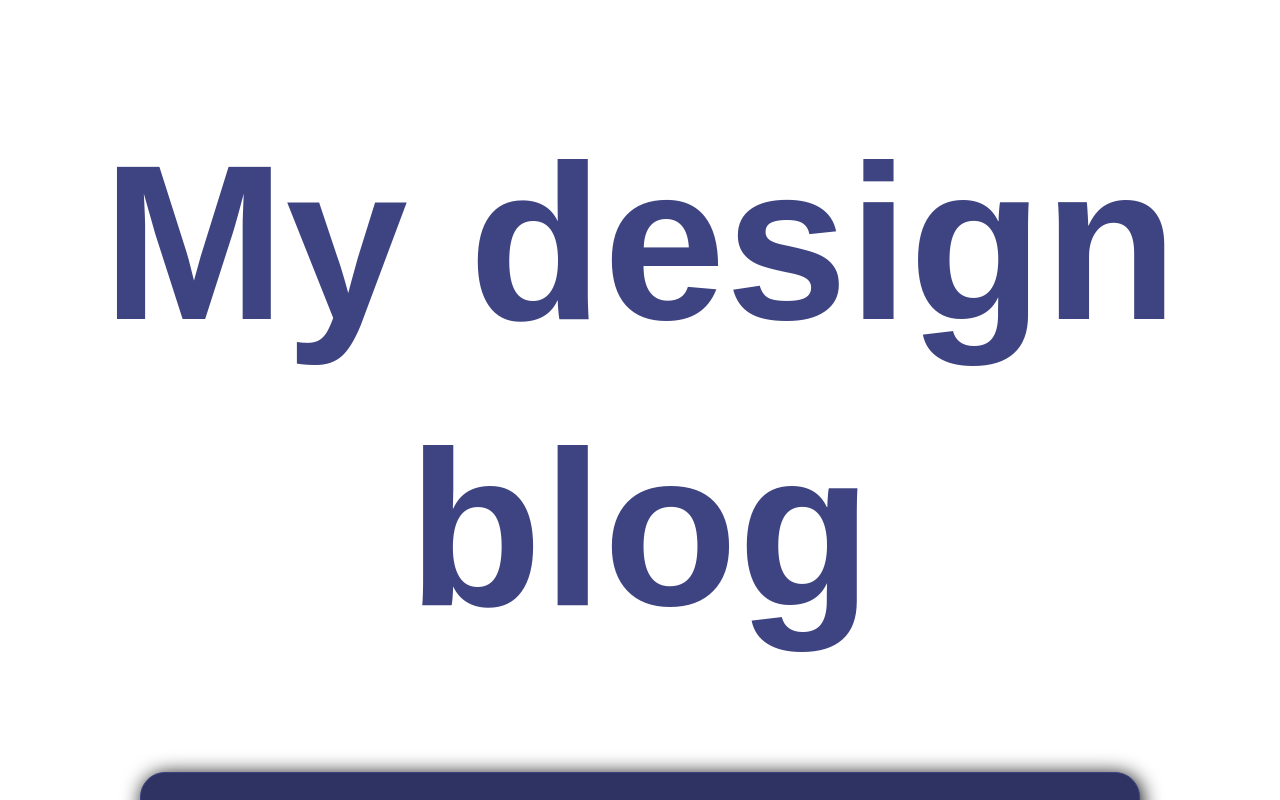
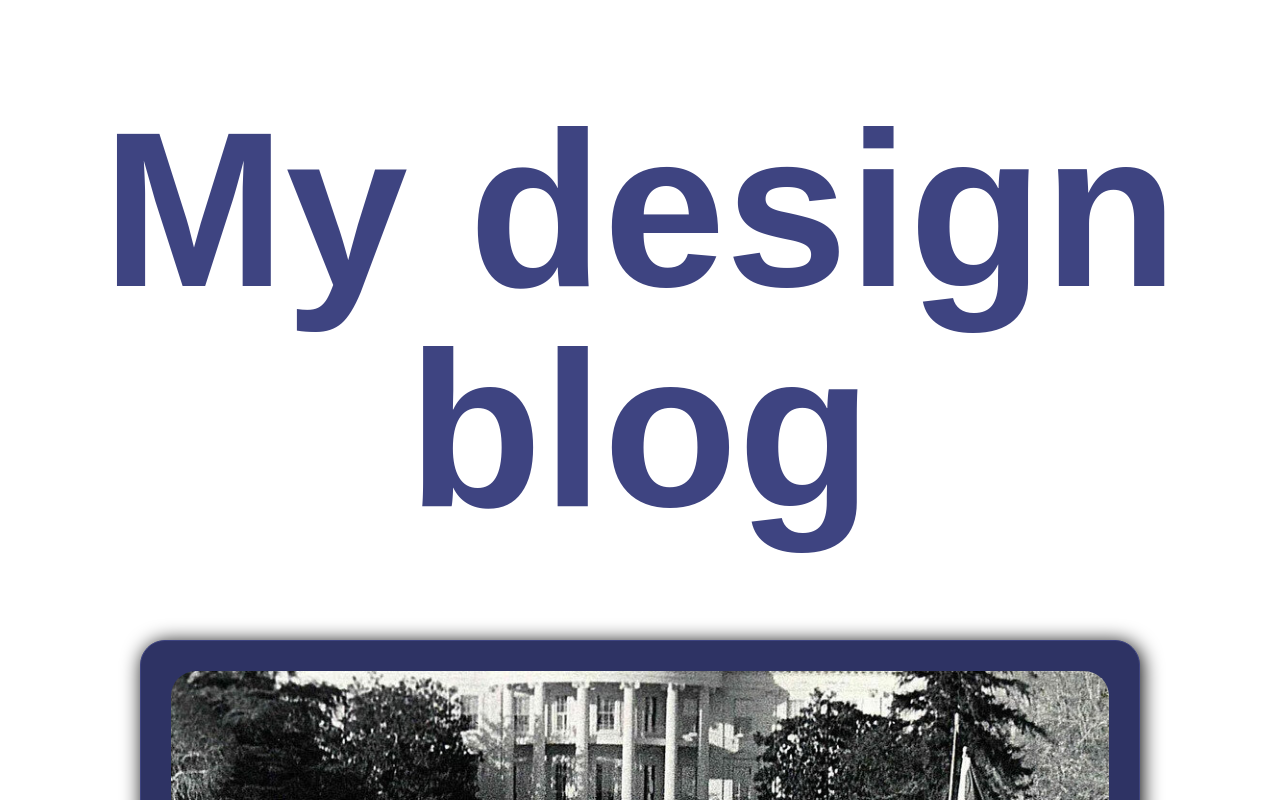
Before and after one commit to itsmalco/blog, a plain HTML site: page index.html in a window 1280 px wide. Shown: the top 800 px of the page. Drawn offline with Linux system fonts and the light colour scheme.

Commit message:
Add files via upload

```diff
--- a/index.html
+++ b/index.html
@@ -13,7 +13,7 @@
 
   <!-- HEADER -->
   <header>
-    <h1>My design blog</h1>
+    <h1 class="mainTitle">My design blog</h1>
   </header>
   <!-- /end HEADER -->
 
--- a/styles.css
+++ b/styles.css
@@ -34,6 +34,7 @@ img {
   margin-left: auto;
   margin-right: auto;
   border-radius: 25px;
+  transition: transform 250ms;
 }
 
 figure {
@@ -84,18 +85,43 @@ h1 {
   margin: 0;
   padding: 0;
   font-weight: 600;
+  line-height: 100%;
 }
 
 h2 {
   font-size: 3em;
   text-transform: uppercase;
   margin: 2em 1;
+  line-height: 80%;
 }
 
 p {
   margin: 0 0 1em 0;
 }
 
+.main {
+  position: relative;
+  text-decoration: none;
+}
+.mainTitle::before {
+  background-color: #434ca5;
+  content: "";
+  inset: 0;
+  position: absolute;
+  transform: scaleX(0);
+  transform-origin: right;
+  transition: transform 0.5s ease-in-out;
+  z-index: -1;
+}
+.mainTitle:hover::before {
+  transform: scaleX(1);
+  transform-origin: left;
+}
+
+.mainTitle::after {
+  transform: scaleX(1);
+  transform-origin: left;
+}
 
 
 
@@ -109,7 +135,15 @@ article {
   border-radius: 25px;
   background-color: #2e3364;
   box-shadow: 2px 2px 20px black ;
+  transition: transform 250ms, background-color 250ms;
 }
+
+article:hover {
+  transform: translateY(-10px);
+  background-color: #555da5;
+  border-color: rgb(0, 0, 0);
+}
+
 
 time {
   display: block;
```
